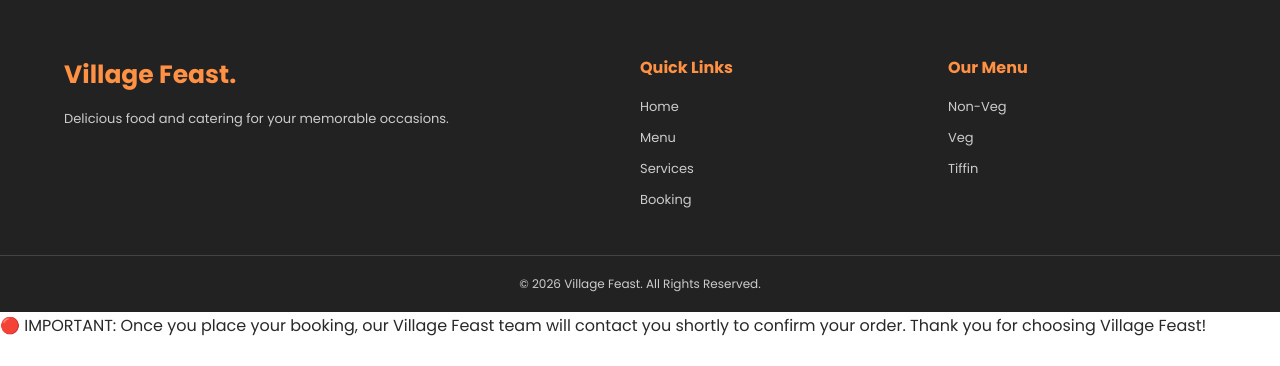
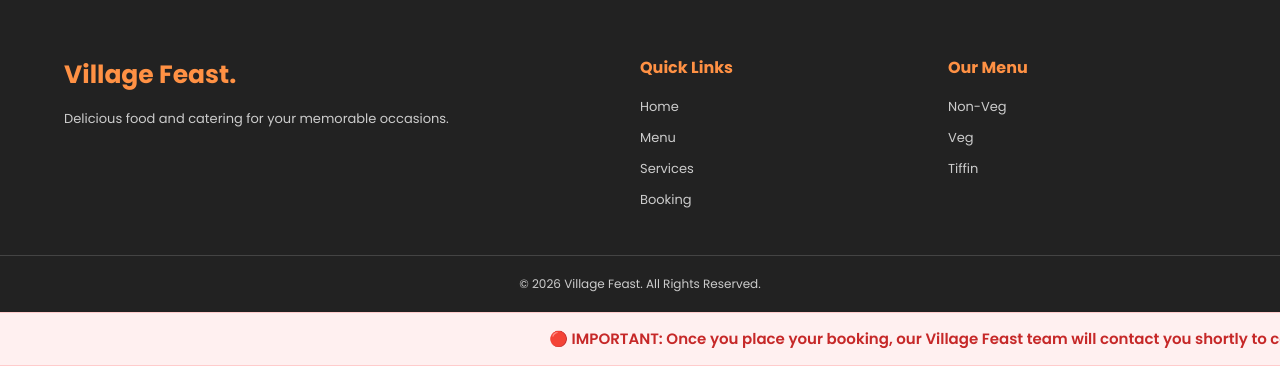
Before and after one commit to vinay2006abc/Village-feast, a Flask app: page / in a window 1280 px wide. Shown: the part 4383-4749 px from the top of the page. Before the commit the page ends 4719 px from the top, so only its background shows below. Run offline with Flask 3, Linux system fonts and the light colour scheme; parts of the project's set-up code (start-up, migrations or seed data) failed here and were passed over.

Commit message:
Refactor and update main CSS for Village Feast

```diff
--- a/static/style.css
+++ b/static/style.css
@@ -854,3 +854,32 @@ textarea {
   }
 
 }
+
+.booking-notice {
+    width: 100%;
+    overflow: hidden;
+    background: #fff0f0;
+    border-top: 1px solid #ffcccc;
+    border-bottom: 1px solid #ffcccc;
+    padding: 12px 0;
+    white-space: nowrap;
+}
+
+.booking-notice p {
+    display: inline-block;
+    color: #c62828;
+    font-size: 15px;
+    font-weight: 600;
+    margin: 0;
+    padding-left: 100%;
+    animation: scrollNotice 22s linear infinite;
+}
+
+@keyframes scrollNotice {
+    from {
+        transform: translateX(0);
+    }
+    to {
+        transform: translateX(-100%);
+    }
+}
```
